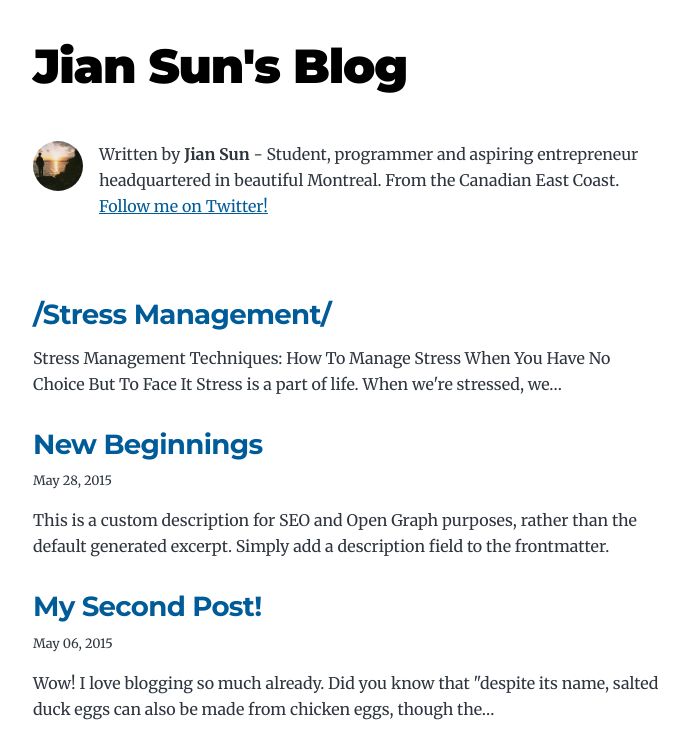
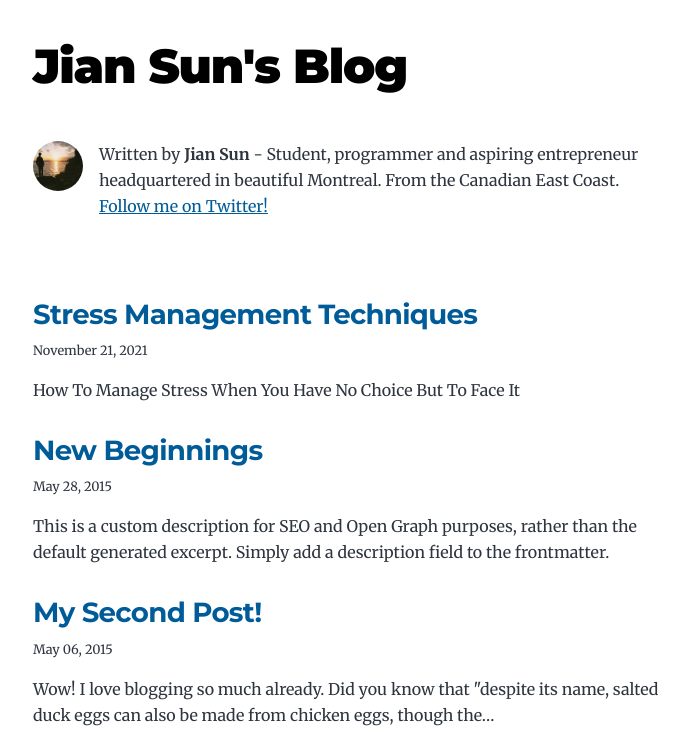
Before and after one commit to GFlyDream/personal-blog, a Gatsby site: page / in a window 1280 px wide. Shown: the top 749 px of the page, without its empty margins (291-980 px from the left). Built offline with nearby package versions, Linux system fonts and the light colour scheme; Gatsby itself is replaced by a stand-in of ours.

Commit message:
Update index.md

```diff
--- a/content/blog/Stress Management/index.md
+++ b/content/blog/Stress Management/index.md
@@ -1,3 +1,9 @@
+---
+title: Stress Management Techniques
+date: "2021-11-21T17:43:00.000Z"
+description: "How To Manage Stress When You Have No Choice But To Face It"
+---
+
 # Stress Management Techniques: How To Manage Stress When You Have No Choice But To Face It
 
 Stress is a part of life. When we&#39;re stressed, we feel anxious and tense. It can be hard to combat these feelings, but it&#39;s possible to do so with stress management techniques. One important thing to remember is that we all react differently to stress. What might help one person may not work for someone else—some people might like deep breathing exercises while others might like meditating. Here are some tips on how you can manage your stress levels when you have no choice but to face them
```
